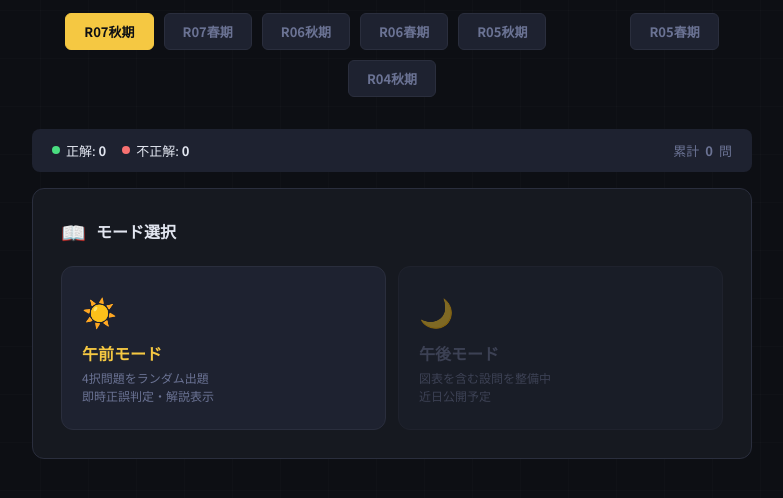
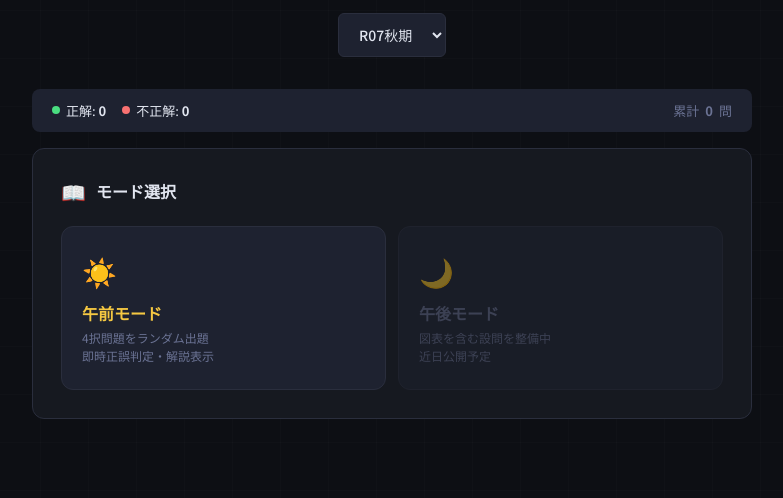
Before and after one commit to tsuyoshin924/ap-study, a plain HTML site: page index.html in a window 1280 px wide. Shown: the part 182-680 px from the top of the page, without its empty margins (248-1031 px from the left). Drawn offline with Linux system fonts and the light colour scheme.

Commit message:
Update index.html

```diff
--- a/index.html
+++ b/index.html
@@ -22,9 +22,11 @@
   header h1 { font-size: clamp(22px, 5vw, 32px); font-weight: 700; letter-spacing: -.02em; line-height: 1.2; margin-bottom: 8px; }
   header h1 span { color: var(--accent-am); }
   .header-sub { color: var(--text-muted); font-size: 13px; margin-bottom: 16px; }
-  .year-selector { display: flex; gap: 10px; justify-content: center; flex-wrap: wrap; }
-  .year-btn { padding: 8px 18px; border: 1.5px solid var(--border); border-radius: 6px; background: var(--surface2); color: var(--text-muted); cursor: pointer; font-family: var(--sans); font-size: 13px; font-weight: 700; transition: all .2s; }
-  .year-btn.active { background: var(--accent-am); border-color: var(--accent-am); color: #0d0f14; }
+  .year-selector { display: flex; justify-content: center; }
+  .year-select { padding: 10px 16px; border: 1.5px solid var(--border); border-radius: 6px; background: var(--surface2); color: var(--text); cursor: pointer; font-family: var(--sans); font-size: 14px; font-weight: 500; transition: border-color .2s, background .2s; }
+  .year-select:hover { border-color: var(--accent-am); background: rgba(245,200,66,.06); }
+  .year-select:focus { outline: none; border-color: var(--accent-am); box-shadow: 0 0 0 2px rgba(245,200,66,.1); }
+  .year-select option { background: var(--surface); color: var(--text); }
   .card { background: var(--surface); border: 1px solid var(--border); border-radius: var(--radius); padding: 28px; margin-bottom: 16px; animation: fadeUp .4s ease both; }
   .card + .card { animation-delay: .07s; }
   .menu-grid { display: grid; grid-template-columns: 1fr 1fr; gap: 12px; }
@@ -74,7 +76,7 @@
   @keyframes fadeUp { from { opacity:0; transform:translateY(12px); } to { opacity:1; transform:none; } }
   @keyframes fadeDown { from { opacity:0; transform:translateY(-8px); } to { opacity:1; transform:none; } }
   .hidden { display: none !important; }
-  @media (max-width: 480px) { .menu-grid { grid-template-columns: 1fr; } .year-selector { gap: 8px; } }
+  @media (max-width: 480px) { .menu-grid { grid-template-columns: 1fr; } }
 </style>
 </head>
 <body>
@@ -85,14 +87,15 @@
     <h1>応用情報技術者試験<br><span>対策アプリ</span></h1>
     <p class="header-sub">公式過去問 — 午前80問</p>
     <div class="year-selector">
-      <button id="btn-r07a" class="year-btn active" onclick="switchYear('r07a')">R07秋期</button>
-      <button id="btn-r07s" class="year-btn" onclick="switchYear('r07s')">R07春期</button>
-      <button id="btn-r06a" class="year-btn" onclick="switchYear('r06a')" class="year-btn">R06秋期</button>
-      <button id="btn-r06s" class="year-btn" onclick="switchYear('r06s')">R06春期</button>
-      <button id="btn-r05a" class="year-btn" onclick="switchYear('r05a')">R05秋期</button>
-　　　　<button id="btn-r05s" class="year-btn" onclick="switchYear('r05s')">R05春期</button>
-      <button id="btn-r04a" class="year-btn" onclick="switchYear('r04a')">R04秋期</button>
-
+      <select id="year-select" class="year-select" onchange="switchYear(this.value)">
+        <option value="r07a">R07秋期</option>
+        <option value="r07s">R07春期</option>
+        <option value="r06a">R06秋期</option>
+        <option value="r06s">R06春期</option>
+        <option value="r05a">R05秋期</option>
+        <option value="r05s">R05春期</option>
+        <option value="r04a">R04秋期</option>
+      </select>
     </div>
   </header>
 
@@ -159,9 +162,7 @@ const EXAMS = [
   { id: 'r05a', label: 'R05秋期', file: 'data/r05a_am.json' },
   { id: 'r05s', label: 'R05春期', file: 'data/r05s_am.json' },
   { id: 'r04a', label: 'R04秋期', file: 'data/r04a_am.json' },
-
 ];
-
 
 // ━━━━━━━━━━━━━━━━━━━━━━━━━━━━━━
 // 状態
@@ -175,9 +176,7 @@ const state = { correct: 0, wrong: 0 };
 // ━━━━━━━━━━━━━━━━━━━━━━━━━━━━━━
 async function switchYear(year) {
   currentYear = year;
-  document.querySelectorAll('.year-btn').forEach(b => {
-    b.classList.toggle('active', b.id === 'btn-' + year);
-  });
+  document.getElementById('year-select').value = year;
   const exam = EXAMS.find(e => e.id === year);
   try {
     const res = await fetch(exam.file);
```
